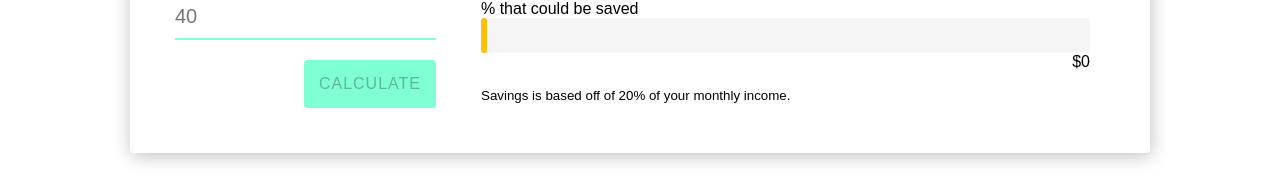
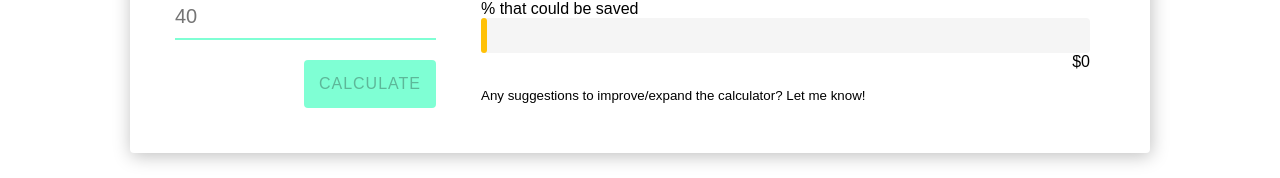
Before and after one commit to Josuerc026/purchase-worthiness, an Angular app: page / in a window 1280 px wide. Shown: the part 498-676 px from the top of the page. Built offline with nearby package versions, Linux system fonts and the light colour scheme.

Commit message:
small text updates

```diff
--- a/src/app/dashboard/dashboard.component.html
+++ b/src/app/dashboard/dashboard.component.html
@@ -7,7 +7,7 @@
         <div class="main-content">
           <app-visualizer [userInfo]="userInfo"></app-visualizer>
           <br/>
-          <small>Savings is based off of 20% of your monthly income. </small>
+          <small>Any suggestions to improve/expand the calculator? Let me know!</small>
         </div>
   </div>
 </div>
```
